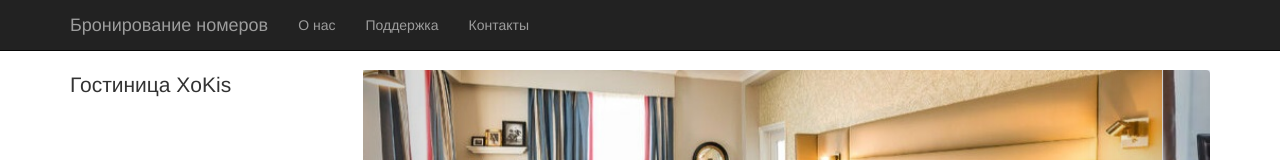
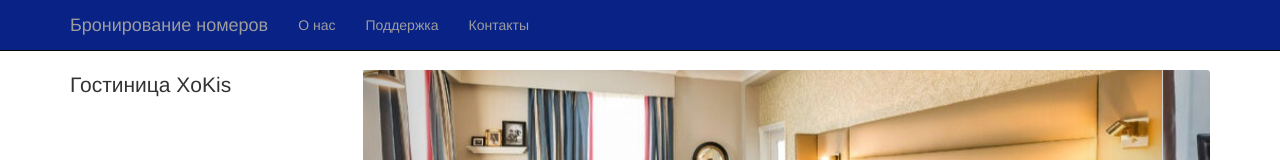
Before and after one commit to X0mer/Veb-laba-1, a plain HTML site: page index.html in a window 1280 px wide. Shown: the top 160 px of the page. Drawn offline with Linux system fonts and the light colour scheme.

Commit message:
Update style.css

```diff
--- a/css/style.css
+++ b/css/style.css
@@ -67,6 +67,8 @@ body {
 .remove-from-cart{
     display: inline;
 }
+.navbar-fixed-top {
+    background-color: #092286;
 footer {
     margin: 50px 0;
 }
```
